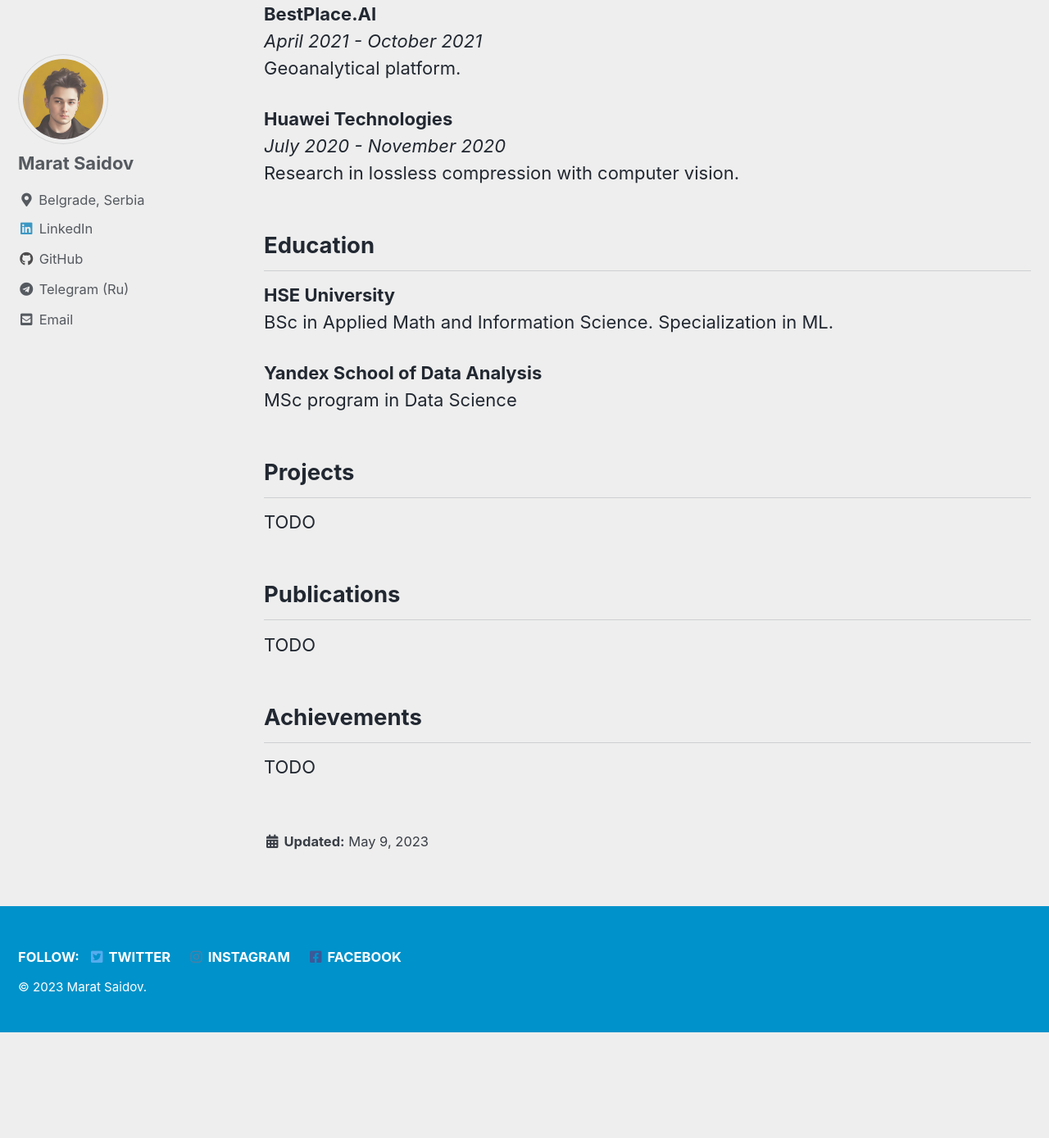
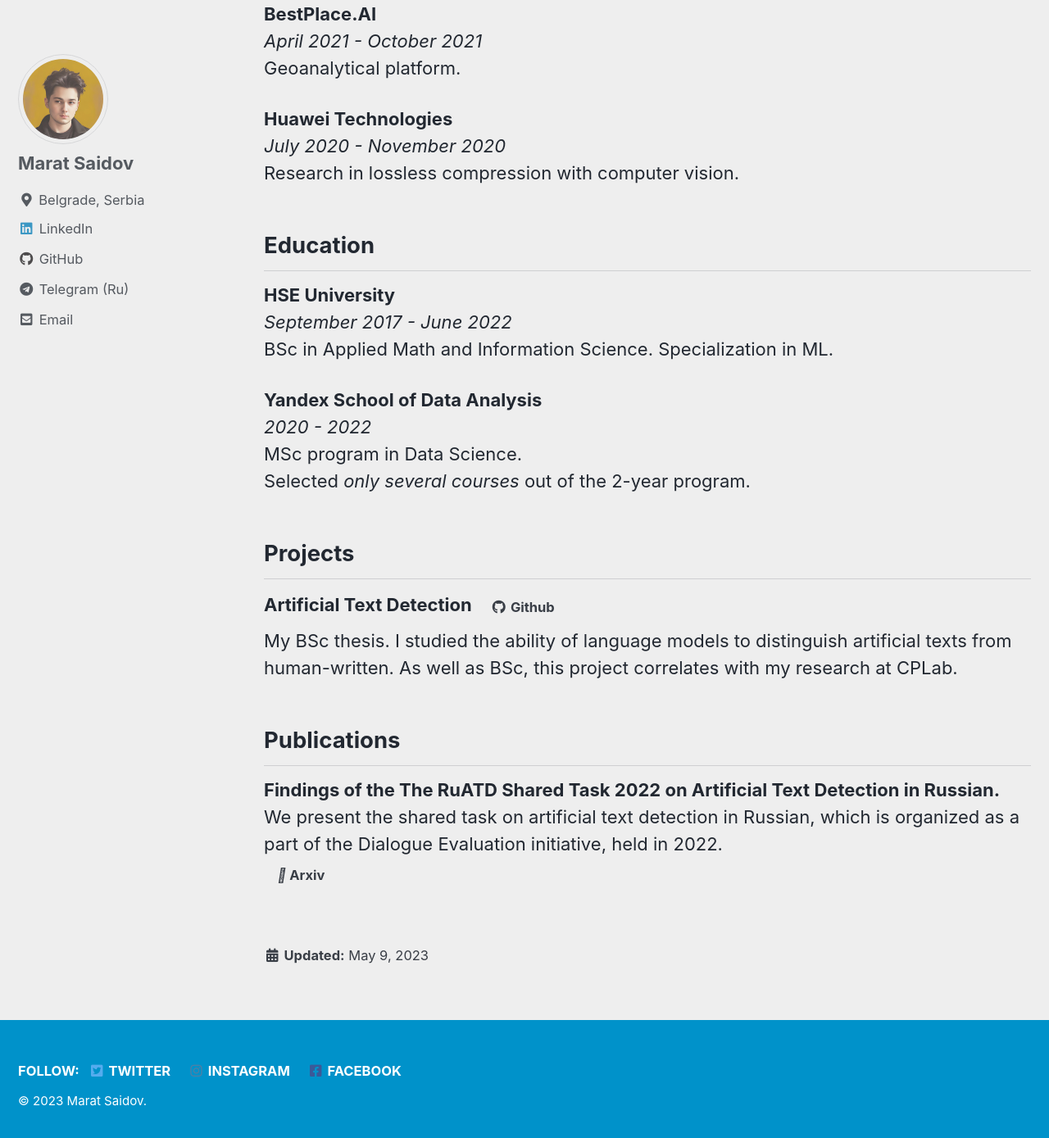
Before and after one commit to martysai/maratsaidov.github.io, a Jekyll site: the page built from _pages/about.md, in a window 1280 px wide and 1400 px high, scrolled down 632 px. Shown: the top 1389 px of the window at 82% size. Built offline with Jekyll 4.4.1, drawn with Linux system fonts in a browser that asks for light colours; cached includes are drawn as plain includes; before the commit the page ends 1892 px from its top, so only the background shows below that; some of the changed text lies outside the part shown.

Commit message:
improved the about me page

```diff
--- a/_pages/about.md
+++ b/_pages/about.md
@@ -17,7 +17,7 @@
 
 **SBDA Group** <br>
 *October 2021 - January 2023* <br>
-Model deployment product.
+MLOps: model deployment product.
 
 **BestPlace.AI** <br>
 *April 2021 - October 2021* <br>
@@ -30,19 +30,23 @@
 ## Education
 
 **HSE University** <br>
+*September 2017 - June 2022* <br>
 BSc in Applied Math and Information Science. Specialization in ML.
 
 **Yandex School of Data Analysis** <br>
-MSc program in Data Science
+*2020 - 2022* <br>
+MSc program in Data Science. <br>
+Selected *only several courses* out of the 2-year program.
 
 ## Projects
 
-TODO
+**Artificial Text Detection**
+<a href="https://github.com/MaratSaidov/artificial-text-detection" class="btn" title="{{ site.data.ui-text[site.locale].share_on_label }} Github"><i class="fab fa-fw fa-github" aria-hidden="true"></i><span> Github</span></a> <br>
+My BSc thesis. I studied the ability of language models to distinguish artificial texts from human-written. As well as BSc, this project correlates with my research at CPLab. <br>
+
 
 ## Publications
 
-TODO
-
-## Achievements
-
-TODO
+**Findings of the The RuATD Shared Task 2022 on Artificial Text Detection in Russian.** <br>
+We present the shared task on artificial text detection in Russian, which is organized as a part of the Dialogue Evaluation initiative, held in 2022. <br>
+<a href="https://arxiv.org/abs/2206.01583" class="btn" title="{{ site.data.ui-text[site.locale].share_on_label }} Arxiv"><i class="fa-fb fa-newspaper"></i><span> Arxiv</span></a> <br>
```
